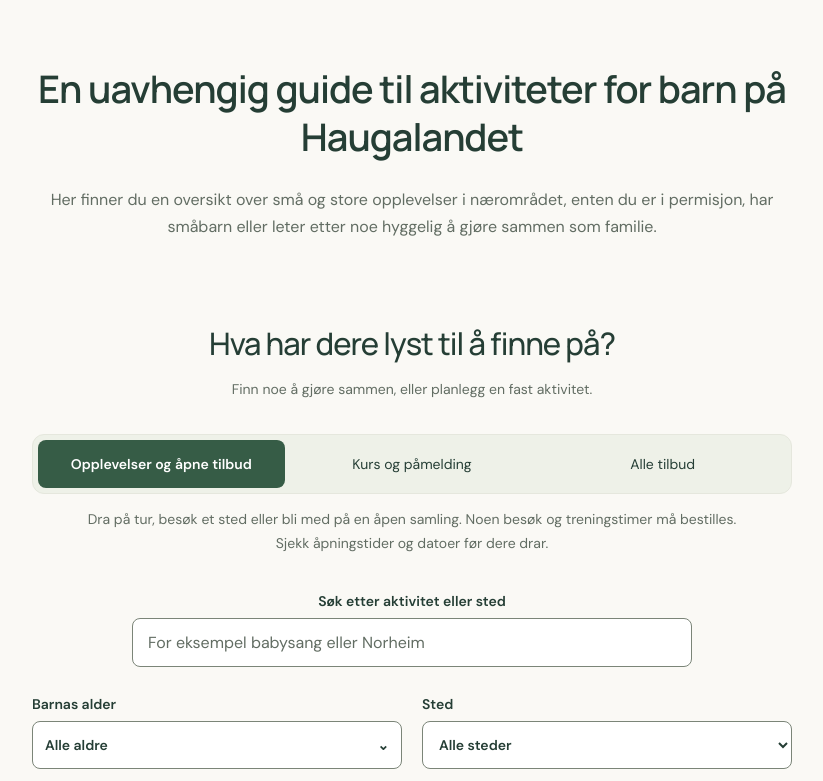
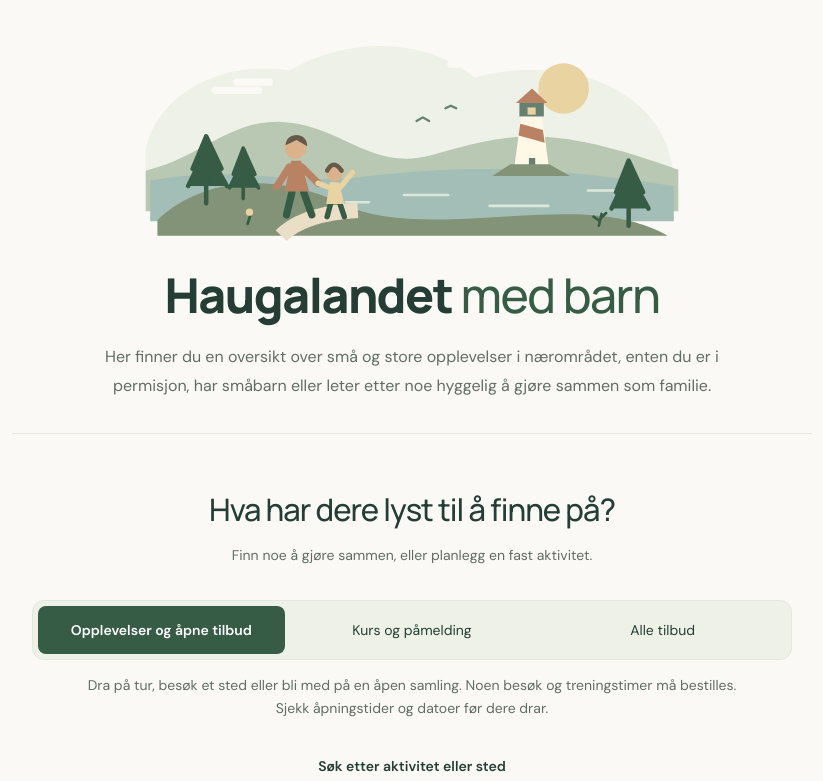
Before and after one commit to lenatorresdal/haugalandetmedbarn, a React (Vite) app: page / in a window 1280 px wide. Shown: the top 781 px of the page, without its empty margins (228-1051 px from the left). Built offline with nearby package versions, Linux system fonts and the light colour scheme.

Commit message:
Ny header med svg og overskrift

```diff
--- a/src/App.jsx
+++ b/src/App.jsx
@@ -6,6 +6,7 @@ import useFavorites from "./useFavorites.js";
 import About from "./components/About.jsx";
 import ActivityCard from "./components/ActivityCard.jsx";
 import ContactForm from "./components/ContactForm.jsx";
+import CoastalIllustration from "./components/CoastalIllustration.jsx";
 
 const municipalities = [
   "Alle steder",
@@ -104,7 +105,8 @@ export default function App() {
     <main>
       <a className="skip-link" href="#results-heading" onClick={() => resultsHeading.current?.focus()}>Hopp til aktiviteter</a>
       <header className="introduction">
-        <h1>En uavhengig guide til aktiviteter for barn på Haugalandet</h1>
+        <CoastalIllustration />
+        <h1>Haugalandet <span>med barn</span></h1>
         <p>
           Her finner du en oversikt over små og store opplevelser i nærområdet,
           enten du er i permisjon, har småbarn eller leter etter noe hyggelig å
--- /dev/null
+++ b/src/components/CoastalIllustration.jsx
@@ -0,0 +1,39 @@
+export default function CoastalIllustration() {
+  return (
+    <svg className="coastal-illustration" viewBox="0 0 720 250" fill="none" aria-hidden="true" focusable="false">
+      <path d="M70 176C43 107 120 31 224 47c79-45 164-28 205 8 106-29 223 16 221 121Z" fill="#eef1e8" />
+      <circle cx="528" cy="67" r="28" fill="#e9d3a0" />
+      <path d="M142 69h48m-24-9h36M403 40h35" stroke="#faf9f5" strokeWidth="8" strokeLinecap="round" />
+      <path d="M65 158c62-15 92-56 150-54 65 2 99 55 166 37 84-24 128-37 274 16v46H65Z" fill="#b9c8b2" />
+      <path d="M70 169c97-18 153 5 234-4 123-15 217-10 346 10v39H70Z" fill="#a3beb7" />
+      <path d="M351 185h49m46 12h65m44-17h36m-304 13h25" stroke="#dce7dc" strokeWidth="3" strokeLinecap="round" />
+      <path d="m473 157 8-60h23l8 60" fill="#fff8e7" />
+      <path d="m478 119 29 8-2-14-25-7Z" fill="#b98263" />
+      <path d="M479 83h27v15h-27Z" fill="#657f70" />
+      <path d="m475 83 18-16 17 16Z" fill="#b98263" />
+      <path d="M488 88h9v8h-9Z" fill="#e9d3a0" />
+      <path d="M493 157v-13" stroke="#657f70" strokeWidth="7" />
+      <path d="m449 164 20-13h43l23 13" fill="#829377" />
+      <path d="M78 213c47-46 129-55 205-18 71 35 200 4 283 13 35 3 62 13 77 22H78Z" fill="#829377" />
+      <path d="M215 230c18-18 50-26 85-28" stroke="#eadfc6" strokeWidth="17" />
+      <path d="M132 194v-54m-15 16 15-36 17 36m-37 19 20-41 23 41" stroke="#365c46" strokeWidth="5" strokeLinecap="round" strokeLinejoin="round" fill="#365c46" />
+      <path d="M173 189v-39m-11 12 11-29 13 29m-28 15 15-32 17 32" stroke="#365c46" strokeWidth="4" strokeLinecap="round" strokeLinejoin="round" fill="#365c46" />
+      <path d="M600 219v-52m-14 15 14-35 16 35m-35 18 19-40 22 40" stroke="#365c46" strokeWidth="5" strokeLinecap="round" strokeLinejoin="round" fill="#365c46" />
+      <g strokeLinecap="round" strokeLinejoin="round">
+        <path d="m227 182-6 25m19-25 9 25" stroke="#365c46" strokeWidth="8" />
+        <path d="m226 147-7 34h27l-9-34Z" fill="#b98263" />
+        <path d="m224 154-14 22m28-22 18 18" stroke="#b98263" strokeWidth="8" />
+        <circle cx="231" cy="133" r="12" fill="#dbb28b" />
+        <path d="M220 130c0-15 24-16 24 1l-12-7Z" fill="#655b48" />
+        <path d="m270 194-4 15m14-15 5 15" stroke="#365c46" strokeWidth="6" />
+        <path d="m269 171-4 24h20l-6-24Z" fill="#e9d3a0" />
+        <path d="m269 177-13-5m24 5 14-17" stroke="#e9d3a0" strokeWidth="6" />
+        <circle cx="274" cy="161" r="9" fill="#dbb28b" />
+        <path d="M266 158q7-13 16 0" stroke="#655b48" strokeWidth="5" />
+      </g>
+      <path d="m365 103 7-4 7 4m18-14 6-3 6 3" stroke="#657f70" strokeWidth="2.5" strokeLinecap="round" strokeLinejoin="round" />
+      <path d="m567 219 3-13m-3 7-6-4m9 1 5-5m-397 12 3-10" stroke="#365c46" strokeWidth="3" strokeLinecap="round" />
+      <circle cx="180" cy="204" r="4" fill="#e9d3a0" />
+    </svg>
+  );
+}
--- a/src/styles.css
+++ b/src/styles.css
@@ -57,9 +57,12 @@ main{padding:0 22px}
 .filter{padding:9px 13px}
 }
 
-.introduction{text-align:center;max-width:760px;margin:40px auto 24px}
-.introduction h1{font:600 clamp(26px,4vw,38px)/1.25 Manrope,sans-serif;letter-spacing:-1px}
-.introduction p{font-size:16px;line-height:1.7;color:#626d63}
+.introduction{text-align:center;width:100%;max-width:800px;margin:28px auto 12px;padding-bottom:32px;border-bottom:1px solid var(--line)}
+.coastal-illustration{display:block;width:100%;max-width:650px;height:auto;margin:0 auto 12px}
+.introduction h1{font:800 clamp(30px,5vw,48px)/1.2 Manrope,sans-serif;letter-spacing:-1.5px;margin:0 0 20px;text-wrap:balance}
+.introduction h1 span{color:var(--green);font-weight:500}
+.introduction p{max-width:630px;margin:0 auto;font-size:16px;line-height:1.8;color:#626d63;text-wrap:pretty}
+@media(max-width:580px){.introduction{margin-top:20px;padding-bottom:26px}.coastal-illustration{width:calc(100% + 24px);max-width:none;margin-left:-12px;margin-bottom:16px}.introduction h1{letter-spacing:-1px;margin-bottom:16px}.introduction p{font-size:15px}}
 .contact h2{font-size:24px;line-height:1.4}
 .primary-button{border:1px solid var(--green);background:var(--green);color:white;padding:12px 20px;border-radius:8px;min-height:48px;font:inherit}
 .primary-button:disabled{opacity:.65;cursor:default}
```
